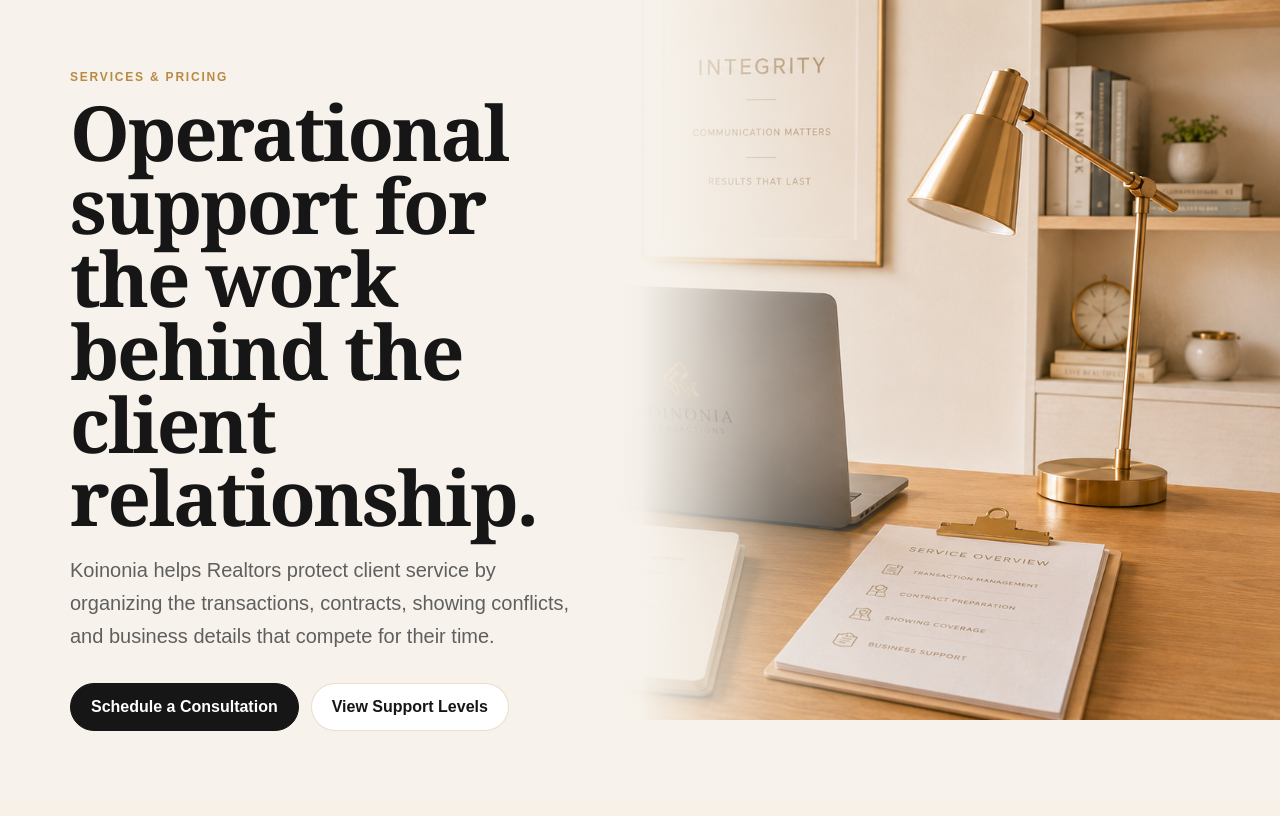
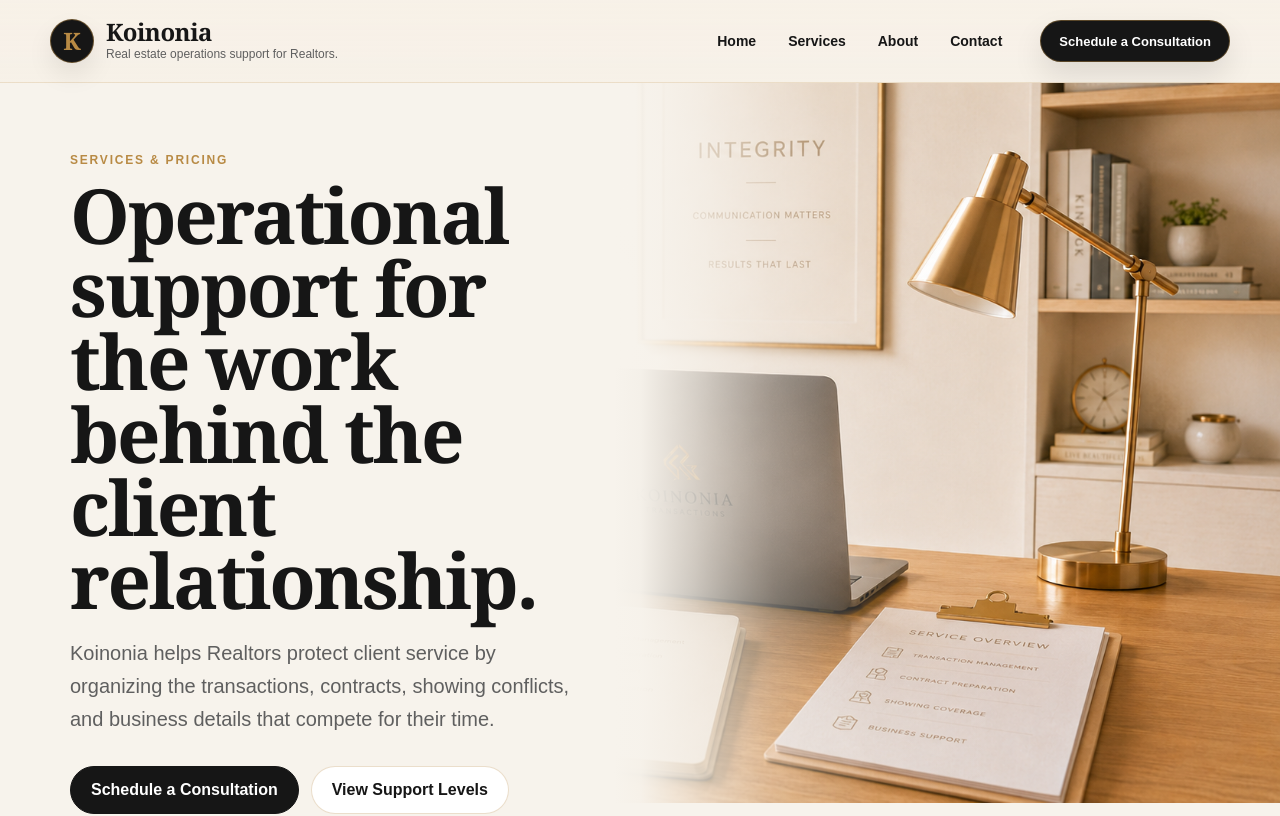
Before and after one commit to KoinoniaTransactions/Reynalds-OS, a Next.js app in the folder apps/web/: page /koinonia/services in a window 1280 px wide. Shown: the top 816 px of the page. Built offline with nearby package versions, Linux system fonts and the light colour scheme.

Commit message:
Add Koinonia site header

```diff
--- /dev/null
+++ b/apps/web/components/site/Header/Header.tsx
@@ -0,0 +1,85 @@
+"use client";
+
+import { useState } from "react";
+import { brandContent } from "@/content/brand";
+
+const navigationItems = [
+  {
+    label: "Home",
+    href: brandContent.navigation.home
+  },
+  {
+    label: "Services",
+    href: brandContent.navigation.services
+  },
+  {
+    label: "About",
+    href: brandContent.navigation.about
+  },
+  {
+    label: "Contact",
+    href: brandContent.navigation.contact
+  }
+] as const;
+
+export function Header() {
+  const [isOpen, setIsOpen] = useState(false);
+
+  const closeMenu = () => {
+    setIsOpen(false);
+  };
+
+  return (
+    <header className="koinonia-header">
+      <div className="koinonia-header-inner">
+        <a
+          className="koinonia-header-brand"
+          href={brandContent.navigation.home}
+          aria-label="Koinonia home"
+          onClick={closeMenu}
+        >
+          <span className="koinonia-header-mark">K</span>
+
+          <span className="koinonia-header-brand-text">
+            <strong>{brandContent.company.name}</strong>
+            <span>{brandContent.company.tagline}</span>
+          </span>
+        </a>
+
+        <button
+          className="koinonia-header-menu-button"
+          type="button"
+          aria-label={isOpen ? "Close Koinonia navigation menu" : "Open Koinonia navigation menu"}
+          aria-expanded={isOpen}
+          aria-controls="koinonia-header-menu"
+          onClick={() => setIsOpen((current) => !current)}
+        >
+          <span aria-hidden="true" />
+          <span aria-hidden="true" />
+          <span aria-hidden="true" />
+        </button>
+
+        <div
+          id="koinonia-header-menu"
+          className={`koinonia-header-menu${isOpen ? " open" : ""}`}
+        >
+          <nav className="koinonia-header-nav" aria-label="Koinonia main navigation">
+            {navigationItems.map((item) => (
+              <a key={item.href} href={item.href} onClick={closeMenu}>
+                {item.label}
+              </a>
+            ))}
+          </nav>
+
+          <a
+            className="koinonia-header-cta"
+            href={brandContent.navigation.contact}
+            onClick={closeMenu}
+          >
+            {brandContent.cta.primaryLabel}
+          </a>
+        </div>
+      </div>
+    </header>
+  );
+}
--- a/apps/web/components/site/PageAssemblies/KoinoniaAbout.tsx
+++ b/apps/web/components/site/PageAssemblies/KoinoniaAbout.tsx
@@ -1,9 +1,11 @@
 import { aboutContent } from "@/content/about";
-import { CTA, Footer, Hero, UniversalCard } from "../index";
+import { CTA, Footer, Header, Hero, UniversalCard } from "../index";
 
 export function KoinoniaAbout() {
   return (
     <main className="koinonia-site">
+      <Header />
+
       <Hero
         eyebrow={aboutContent.hero.eyebrow}
         title={aboutContent.hero.title}
--- a/apps/web/components/site/PageAssemblies/KoinoniaContact.tsx
+++ b/apps/web/components/site/PageAssemblies/KoinoniaContact.tsx
@@ -1,10 +1,12 @@
 import { contactContent } from "@/content/contact";
-import { CTA, ContactActions, FAQ, Footer, Hero, UniversalCard } from "../index";
+import { CTA, ContactActions, FAQ, Footer, Header, Hero, UniversalCard } from "../index";
 import { contactConfig, mailto } from "../../../config/contact.config";
 
 export function KoinoniaContact() {
   return (
     <main className="koinonia-site">
+      <Header />
+
       <Hero
         eyebrow={contactContent.hero.eyebrow}
         title={contactContent.hero.title}
--- a/apps/web/components/site/PageAssemblies/KoinoniaHome.tsx
+++ b/apps/web/components/site/PageAssemblies/KoinoniaHome.tsx
@@ -1,9 +1,11 @@
 import { homeContent } from "@/content/home";
-import { CTA, Footer, Hero, Section, TrustPillars, UniversalCard } from "../index";
+import { CTA, Footer, Header, Hero, Section, TrustPillars, UniversalCard } from "../index";
 
 export function KoinoniaHome() {
   return (
     <main className="koinonia-site">
+      <Header />
+
       <Hero
         eyebrow={homeContent.hero.eyebrow}
         title={homeContent.hero.title}
--- a/apps/web/components/site/PageAssemblies/KoinoniaServices.tsx
+++ b/apps/web/components/site/PageAssemblies/KoinoniaServices.tsx
@@ -1,9 +1,11 @@
 import { servicesContent } from "@/content/services";
-import { CTA, FAQ, Footer, Hero, UniversalCard } from "../index";
+import { CTA, FAQ, Footer, Header, Hero, UniversalCard } from "../index";
 
 export function KoinoniaServices() {
   return (
     <main className="koinonia-site">
+      <Header />
+
       <Hero
         eyebrow={servicesContent.hero.eyebrow}
         title={servicesContent.hero.title}
--- a/apps/web/components/site/index.ts
+++ b/apps/web/components/site/index.ts
@@ -1,3 +1,4 @@
+export { Header } from "./Header/Header";
 export { Footer } from "./Footer/Footer";
 export { UniversalCard } from "./UniversalCard/UniversalCard";
 export { TrustPillars } from "./TrustPillars/TrustPillars";
--- a/packages/design-system/styles.css
+++ b/packages/design-system/styles.css
@@ -824,3 +824,260 @@ h1 {
   margin-left: auto;
   margin-right: auto;
 }
+
+/* Koinonia Header */
+.koinonia-header {
+  width: 100%;
+  background:
+    linear-gradient(
+      180deg,
+      rgba(247, 241, 232, 0.98) 0%,
+      rgba(247, 241, 232, 0.92) 100%
+    );
+  border-bottom: 1px solid rgba(184, 138, 68, 0.2);
+  position: relative;
+  z-index: 10;
+}
+
+.koinonia-header-inner {
+  width: min(1180px, calc(100% - 44px));
+  margin: 0 auto;
+  min-height: 82px;
+  display: grid;
+  grid-template-columns: minmax(220px, 1fr) auto;
+  align-items: center;
+  gap: 26px;
+}
+
+.koinonia-header-brand {
+  display: inline-flex;
+  align-items: center;
+  gap: 12px;
+  color: var(--ros-text);
+  text-decoration: none;
+  min-width: 0;
+}
+
+.koinonia-header-mark {
+  width: 44px;
+  height: 44px;
+  border-radius: 999px;
+  display: grid;
+  place-items: center;
+  background: var(--ros-text);
+  color: var(--ros-gold);
+  font-family: var(--ros-font-display);
+  font-size: 24px;
+  font-weight: 700;
+  line-height: 1;
+  border: 1px solid rgba(184, 138, 68, 0.48);
+  box-shadow: 0 12px 26px rgba(0, 0, 0, 0.08);
+  flex: 0 0 auto;
+}
+
+.koinonia-header-brand-text {
+  display: grid;
+  gap: 2px;
+  min-width: 0;
+}
+
+.koinonia-header-brand-text strong {
+  font-family: var(--ros-font-display);
+  font-size: 24px;
+  line-height: 1;
+  letter-spacing: -0.02em;
+}
+
+.koinonia-header-brand-text span {
+  color: var(--ros-muted);
+  font-size: 12px;
+  line-height: 1.35;
+}
+
+.koinonia-header-menu {
+  display: inline-flex;
+  align-items: center;
+  justify-content: end;
+  gap: 26px;
+}
+
+.koinonia-header-nav {
+  display: inline-flex;
+  align-items: center;
+  justify-content: center;
+  gap: 8px;
+}
+
+.koinonia-header-nav a {
+  color: var(--ros-text);
+  text-decoration: none;
+  font-size: 14px;
+  font-weight: 700;
+  padding: 10px 12px;
+  border-radius: 999px;
+  transition:
+    background 160ms ease,
+    color 160ms ease,
+    transform 160ms ease;
+}
+
+.koinonia-header-nav a:hover,
+.koinonia-header-nav a:focus-visible {
+  background: rgba(184, 138, 68, 0.14);
+  color: #000000;
+  outline: none;
+  transform: translateY(-1px);
+}
+
+.koinonia-header-cta {
+  display: inline-flex;
+  align-items: center;
+  justify-content: center;
+  min-height: 42px;
+  padding: 11px 18px;
+  border-radius: 999px;
+  background: var(--ros-text);
+  color: #ffffff;
+  text-decoration: none;
+  font-size: 13px;
+  font-weight: 800;
+  border: 1px solid rgba(184, 138, 68, 0.42);
+  box-shadow: 0 14px 30px rgba(0, 0, 0, 0.1);
+  white-space: nowrap;
+  transition:
+    transform 160ms ease,
+    box-shadow 160ms ease,
+    background 160ms ease;
+}
+
+.koinonia-header-cta:hover,
+.koinonia-header-cta:focus-visible {
+  background: #000000;
+  outline: none;
+  transform: translateY(-1px);
+  box-shadow: 0 18px 34px rgba(0, 0, 0, 0.14);
+}
+
+.koinonia-header-menu-button {
+  display: none;
+  width: 46px;
+  height: 46px;
+  border-radius: 999px;
+  border: 1px solid rgba(184, 138, 68, 0.32);
+  background: rgba(255, 255, 255, 0.58);
+  color: var(--ros-text);
+  padding: 0;
+  align-items: center;
+  justify-content: center;
+  justify-self: end;
+  cursor: pointer;
+  box-shadow: 0 12px 26px rgba(0, 0, 0, 0.06);
+}
+
+.koinonia-header-menu-button span {
+  width: 18px;
+  height: 2px;
+  border-radius: 999px;
+  background: var(--ros-text);
+  position: absolute;
+  transition:
+    transform 180ms ease,
+    opacity 180ms ease;
+}
+
+.koinonia-header-menu-button span:nth-child(1) {
+  transform: translateY(-6px);
+}
+
+.koinonia-header-menu-button span:nth-child(2) {
+  transform: translateY(0);
+}
+
+.koinonia-header-menu-button span:nth-child(3) {
+  transform: translateY(6px);
+}
+
+.koinonia-header-menu-button[aria-expanded="true"] span:nth-child(1) {
+  transform: rotate(45deg);
+}
+
+.koinonia-header-menu-button[aria-expanded="true"] span:nth-child(2) {
+  opacity: 0;
+}
+
+.koinonia-header-menu-button[aria-expanded="true"] span:nth-child(3) {
+  transform: rotate(-45deg);
+}
+
+@media (max-width: 860px) {
+  .koinonia-header-inner {
+    width: min(100% - 32px, 1180px);
+    min-height: 74px;
+    grid-template-columns: 1fr auto;
+    gap: 14px;
+    padding: 10px 0;
+  }
+
+  .koinonia-header-brand-text strong {
+    font-size: 23px;
+  }
+
+  .koinonia-header-menu-button {
+    display: inline-flex;
+    position: relative;
+  }
+
+  .koinonia-header-menu {
+    grid-column: 1 / -1;
+    display: none;
+    width: 100%;
+    align-items: stretch;
+    justify-content: start;
+    gap: 14px;
+    padding: 14px;
+    border: 1px solid rgba(184, 138, 68, 0.2);
+    border-radius: 24px;
+    background: rgba(255, 255, 255, 0.68);
+    box-shadow: 0 18px 42px rgba(0, 0, 0, 0.08);
+  }
+
+  .koinonia-header-menu.open {
+    display: grid;
+  }
+
+  .koinonia-header-nav {
+    display: grid;
+    gap: 8px;
+    width: 100%;
+  }
+
+  .koinonia-header-nav a {
+    width: 100%;
+    padding: 13px 14px;
+    border-radius: 16px;
+    background: rgba(247, 241, 232, 0.76);
+    border: 1px solid rgba(184, 138, 68, 0.14);
+    font-size: 14px;
+  }
+
+  .koinonia-header-cta {
+    width: 100%;
+    min-height: 46px;
+  }
+}
+
+@media (max-width: 520px) {
+  .koinonia-header-inner {
+    width: min(100% - 28px, 1180px);
+  }
+
+  .koinonia-header-mark {
+    width: 40px;
+    height: 40px;
+    font-size: 22px;
+  }
+
+  .koinonia-header-brand-text span {
+    font-size: 11px;
+  }
+}
```
Also changed, not shown: apps/web/components/site/Header/COMPONENT.md (added, +39 -0 lines).
